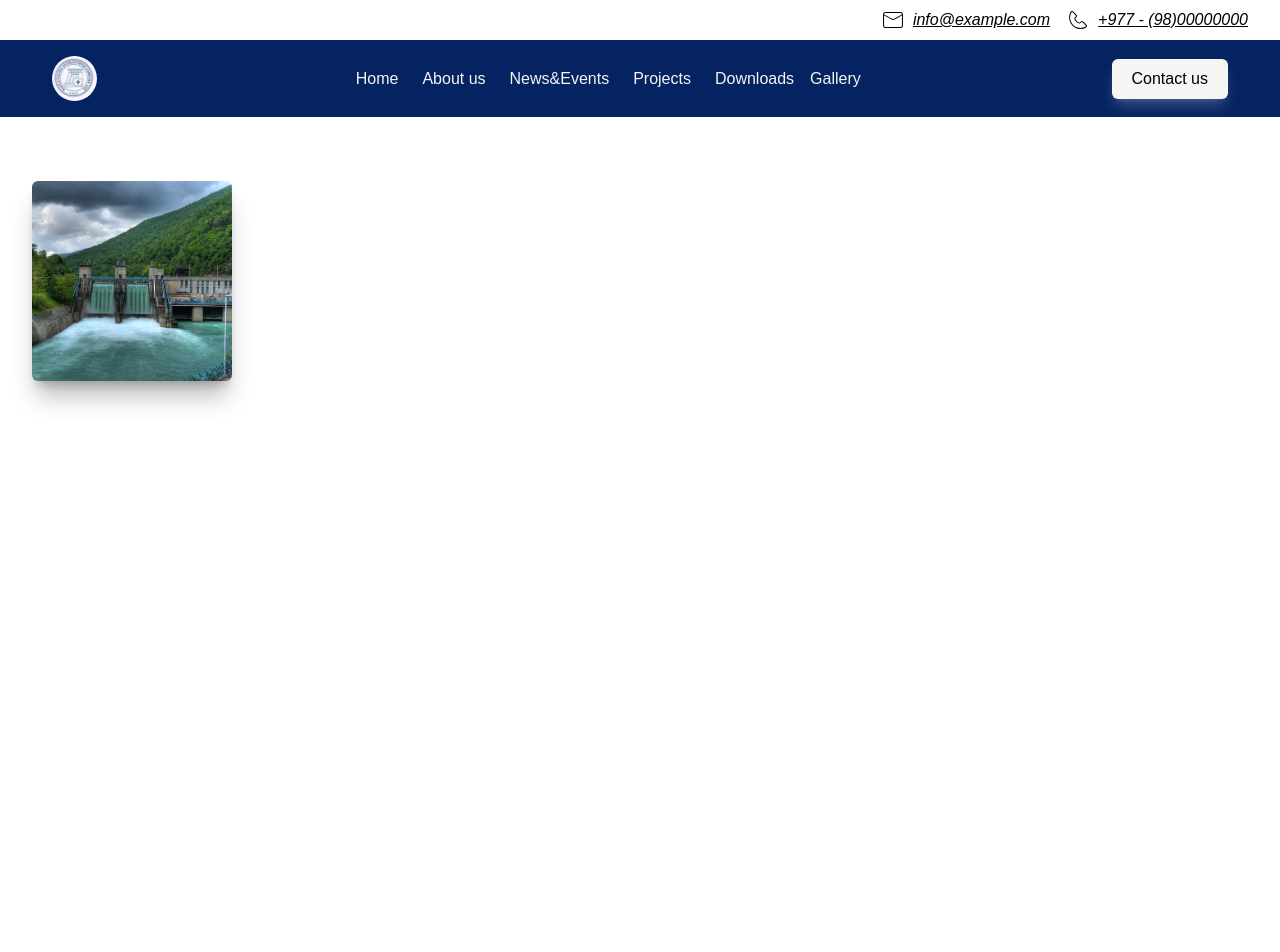
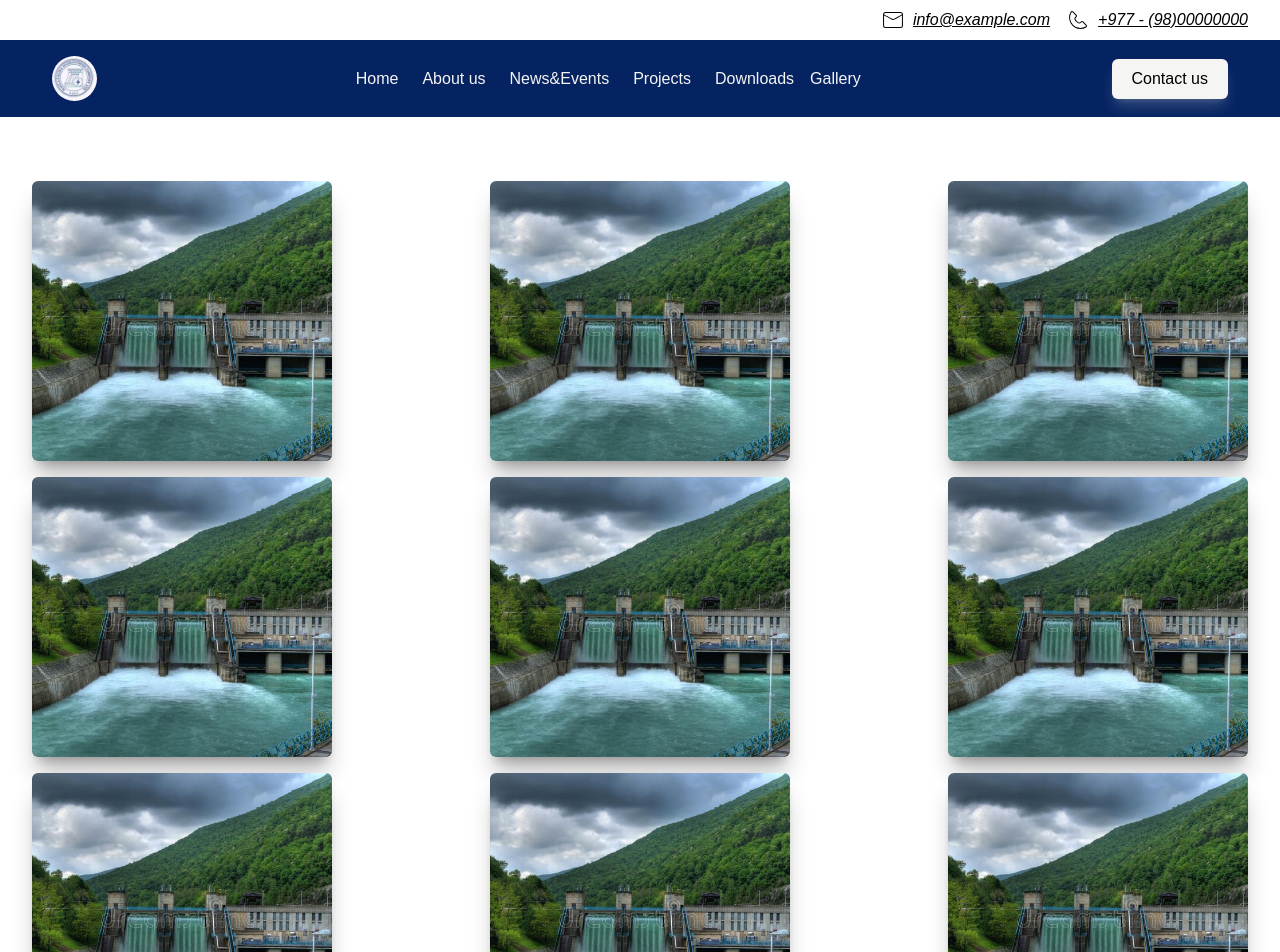
Before and after one commit to tufanrai/maulakalika, a Next.js app: page /gallery in a window 1280 px wide. Shown: the top 952 px of the page. Built offline with nearby package versions, Linux system fonts and the light colour scheme.

Commit message:
Update: updated the smooth scroll behaviour on the site and also made some updates on the gallery page

```diff
--- a/app/gallery/page.tsx
+++ b/app/gallery/page.tsx
@@ -3,7 +3,16 @@ import Gallery_card from "@/components/cards/Gallery_card";
 const page = () => {
   return (
     <div className="w-full flex justify-center py-12 bg-white">
-      <div className="max-w-[1280px] w-full h-screen px-8 py-4 flex flex-wrap items-start justify-equaly ">
+      <div className="max-w-[1280px] w-full h-screen overflow-x-hidden overflow-y-auto px-8 py-4 flex flex-wrap items-start justify-between gap-4">
+        <Gallery_card />
+        <Gallery_card />
+        <Gallery_card />
+        <Gallery_card />
+        <Gallery_card />
+        <Gallery_card />
+        <Gallery_card />
+        <Gallery_card />
+        <Gallery_card />
         <Gallery_card />
       </div>
     </div>
--- a/app/globals.css
+++ b/app/globals.css
@@ -30,3 +30,13 @@ body {
   color: var(--foreground);
   font-family: Arial, Helvetica, sans-serif;
 }
+
+*{
+  scroll-behavior: smooth;
+}
+
+
+/* Style the entire scrollbar */
+::-webkit-scrollbar {
+  width: 0px;
+}
--- a/components/FooterBar.tsx
+++ b/components/FooterBar.tsx
@@ -10,6 +10,7 @@ const FooterBar = () => {
     <div className="w-full bg-primary px-5 md:px-8 py-4 flex flex-col items-center justify-center">
       <div className="max-w-[1280px] w-full flex flex-col md:flex-row items-start md:items-center justify-around gap-4 px-5">
         <div className="w-1/2 flex flex-col items-start justify-start gap-1 p-5">
+          <Link href={"/"}>
             <div
               style={{
                 backgroundImage: `url("${logo.src}")`,
@@ -19,6 +20,7 @@ const FooterBar = () => {
               }}
               className="w-[55px] h-[55px] rounded-full"
             ></div>
+          </Link>
           <p className="w-[204px] font-medium text-md mt-4">
             123 Hydroelectric Road, Aqua City, Waterfalls 98765
           </p>
--- a/components/cards/Gallery_card.tsx
+++ b/components/cards/Gallery_card.tsx
@@ -12,7 +12,7 @@ const Gallery_card = () => {
         backgroundSize: "cover",
         backgroundRepeat: "no-repeat",
       }}
-      className="max-w-[200px] max-h-[200px] w-full h-screen rounded-md shadow-xl/30 shadow-stone-800 cursor-pointer ease duration-300 hover:scale-103"
+      className="max-w-[300px] max-h-[280px] w-full h-screen rounded-md shadow-xl/30 shadow-stone-800 cursor-pointer ease duration-300 hover:scale-103 hover:shadow-primary"
       onClick={() => setClicked(true)}
     >
       {clicked ? (
@@ -25,10 +25,10 @@ const Gallery_card = () => {
               setClicked(false);
             }, 100);
           }}
-          className="max-w-[200px] max-h-[200px] w-full h-screen bg-linear-to-t from-primary to-transparent ease duration-300 curser-pointer flex flex-col items-center justify-end rounded-md"
+          className="max-w-[300px] max-h-[280px] w-full h-screen bg-linear-to-t from-primary to-transparent ease duration-300 curser-pointer flex flex-col items-center justify-end rounded-md p-5"
         >
-          <h6 className="text-black font-semibold">Title</h6>
-          <p className="text-black font-semibold">Description</p>
+          <h6 className="text-stone-100 font-semibold">Title</h6>
+          <p className="text-stone-300 font-semibold">Description</p>
         </div>
       ) : (
         <div className="max-w-[200px] max-h-[200px] w-full h-screen bg-linear-to-t from-primary to-transparent ease duration-300 curser-pointer flex flex-col items-center justify-end hidden">
```
Lines whose indentation alone changed are shown as unchanged.
